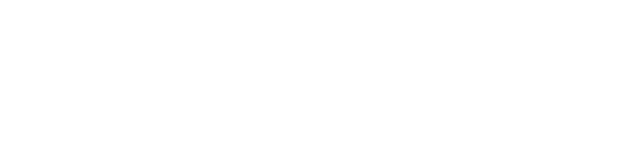
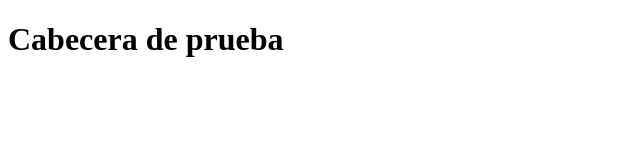
Before and after one commit to dmiramora/pruebas, a plain HTML site: page index.htm in a window 1280 px wide. Shown: the whole page, without its empty margins (0-640 px from the left). Drawn offline with Linux system fonts and the light colour scheme.

Commit message:
he añadido un h1 al index

```diff
--- a/index.htm
+++ b/index.htm
@@ -6,6 +6,6 @@
     <title>Document</title>
 </head>
 <body>
-
+    <h1>Cabecera de prueba</h1>
 </body>
 </html>
```
